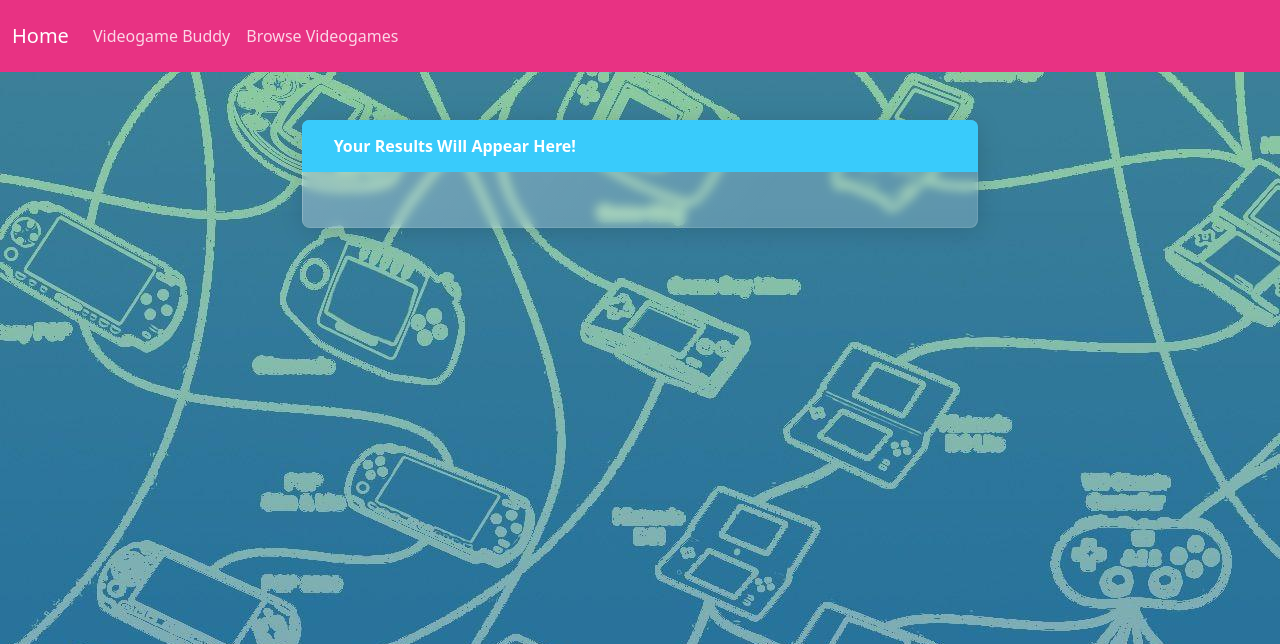
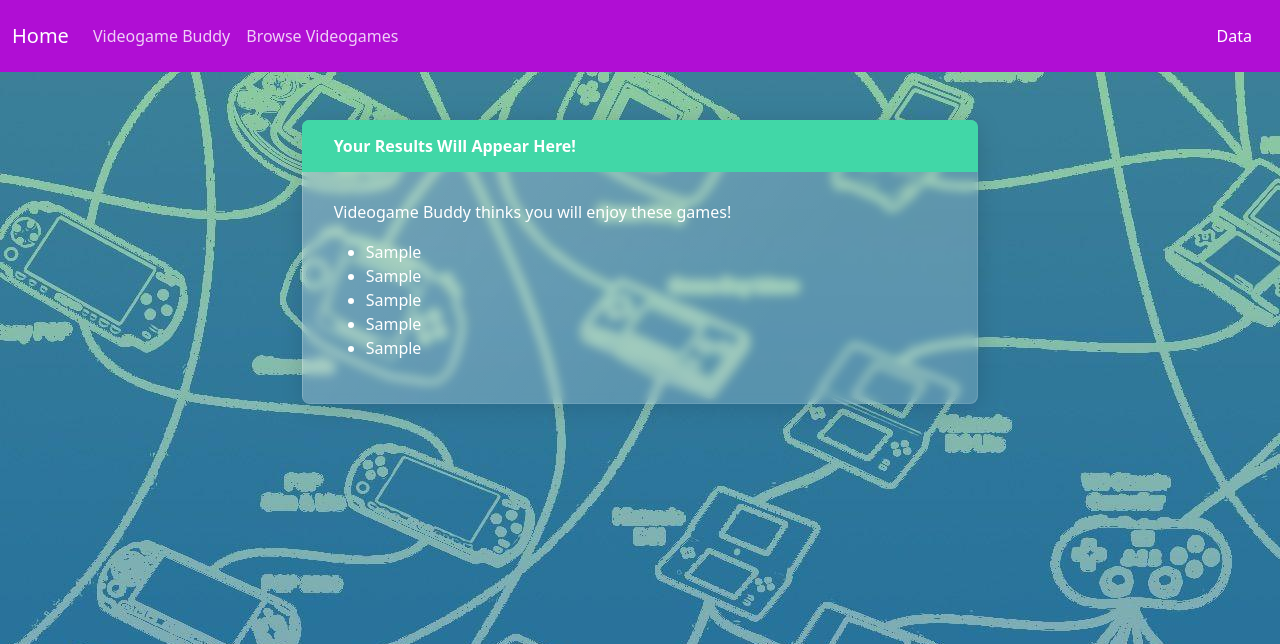
Before and after one commit to amycastillon/videogame-buddy, a Flask app: template app/templates/finalresults.html in a window 1280 px wide. Shown: the top 644 px of the page. Run offline with Flask 2, Linux system fonts and the light colour scheme; the template is opened without the code that fills it: most values are stand-ins (such as "Sample title", 1, 10 or a date in 2020); some libraries are stand-ins or nearby versions.

Commit message:
adjusted tables and nav bars

```diff
--- a/app/app.py
+++ b/app/app.py
@@ -37,9 +37,9 @@ def results():
 def finalresults():
     return render_template('finalresults.html')
 
-@app.route('/data.html')
-def finalresults():
-    return render_template('data.html')
+# @app.route('/data.html')
+# def finalresults():
+#     return render_template('data.html')
 
 if __name__ == '__main__':
     app.run(debug=True)
--- a/app/templates/finalresults.html
+++ b/app/templates/finalresults.html
@@ -17,6 +17,11 @@
             background-image: url("static/images/controller_wallpaper.jpg");
             background-size: auto;
         }
+
+        .navbar-custom {
+            background-color: rgb(176, 14, 212);
+         }
+
     </style>
 
 
@@ -25,7 +30,7 @@
 
 <body>
 
-    <nav class="navbar navbar-expand-lg navbar-dark bg-primary">
+    <nav class="navbar navbar-expand-lg navbar-dark navbar-custom">
         <div class="container-fluid">
             <a class="navbar-brand" href="index.html"> Home </a>
             <button class="navbar-toggler" type="button" data-bs-toggle="collapse" data-bs-target="#navbarColor01"
@@ -47,7 +52,9 @@
                         <a class="nav-link" href="browse_games.html">Browse Videogames</a>
                     </li>
                 </ul>
-
+                <form class="nav-item d-flex">
+                    <a class="nav-link" href="data.html">Data</a>
+                    </li>
             </div>
         </div>
     </nav>
@@ -60,9 +67,27 @@
         <div class="col-lg-7">
 
             <div class="container-fluid border-primary" style="padding-left:30px; padding-right:30px">
-                <div class="card border-info mb-3" style="min-width:300px">
+                <div class="card border-success mb-3" style="min-width:300px">
                     <div class="card-header">Your Results Will Appear Here!</div>
                     <div class="card-body">
+                        <p>Videogame Buddy thinks you will enjoy these games!</p>
+                        <ul>
+                            <li>
+                                {{final_result1}}
+                            </li>
+                            <li>
+                                {{final_result2}}
+                            </li>
+                            <li>
+                                {{final_result3}}
+                            </li>
+                            <li>
+                                {{final_result4}}
+                            </li>
+                            <li>
+                                {{final_result5}}
+                            </li>
+                        </ul>
 
 
                     </div>
--- a/app/templates/index.html
+++ b/app/templates/index.html
@@ -50,10 +50,10 @@
           <li class="nav-item">
             <a class="nav-link" href="browse_games.html">Browse Videogames</a>
           </li>
-
-
         </ul>
-
+        <form class="nav-item d-flex">
+          <a class="nav-link" href="data.html">Data</a>
+          </li>
 
       </div>
     </div>
```
Also changed, not shown: app/templates/results.html (+6 -4 lines), app/templates/videogame_buddy.html (+9 -5 lines).
